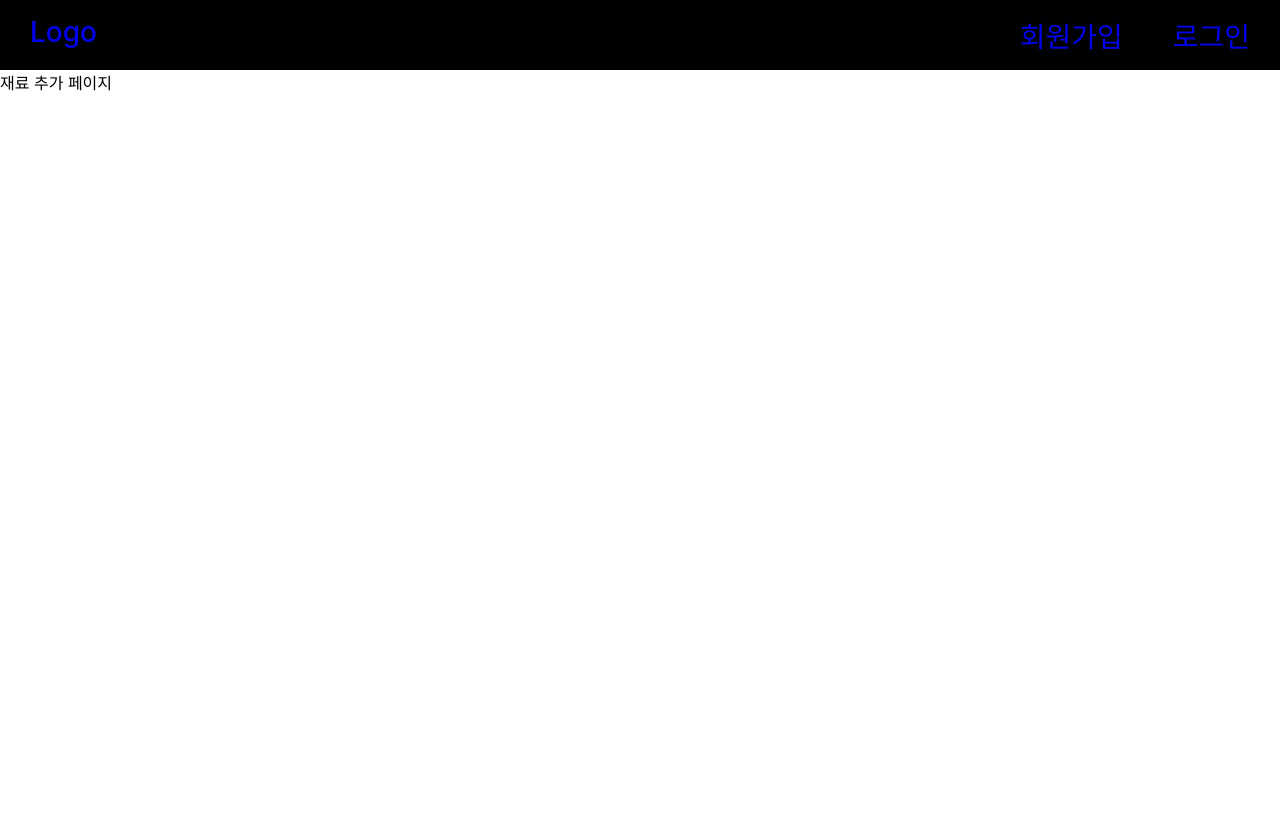
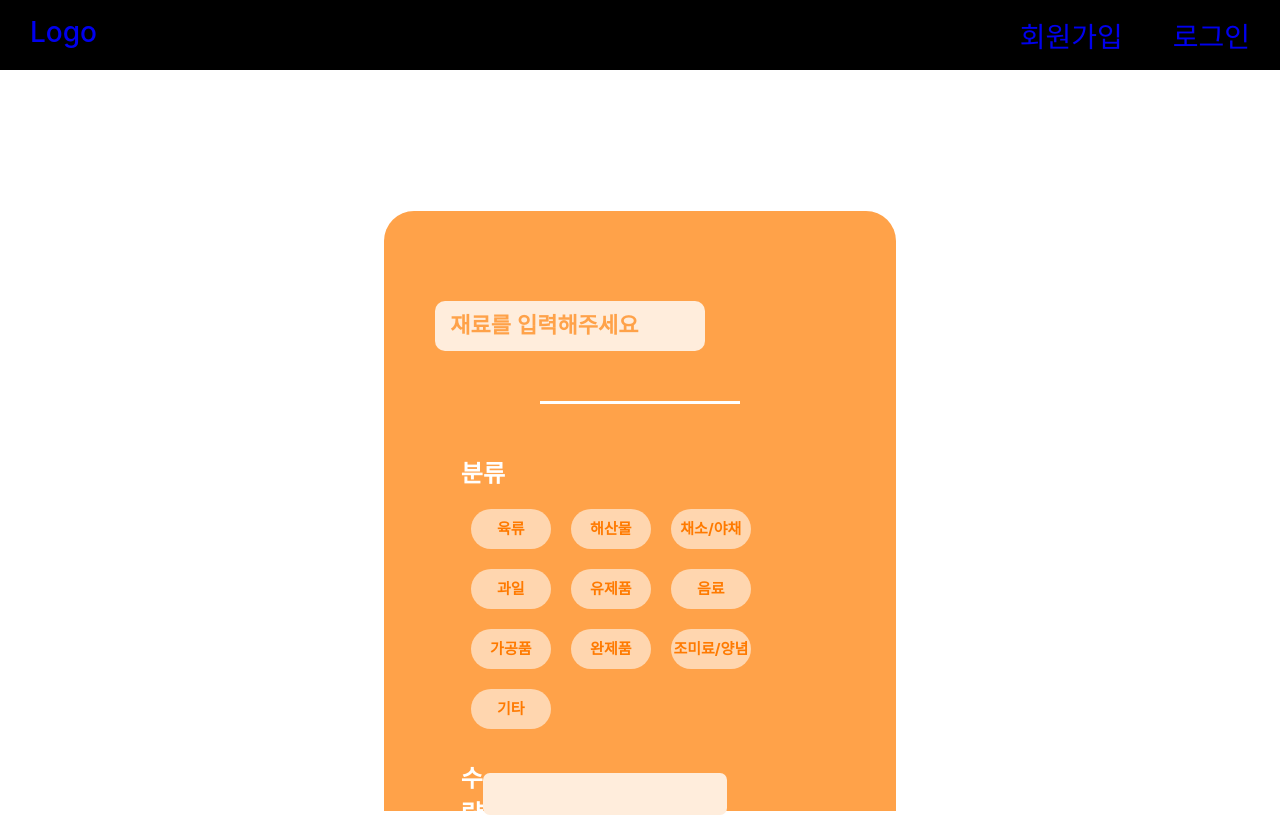
Before and after one commit to codestates-seb/seb39_main_002, a React (Create React App) app in the folder client/: page /addfood in a window 1280 px wide. Shown: the top 817 px of the page. Built offline with nearby package versions, Linux system fonts and the light colour scheme; no server answers.

Commit message:
data props, addfood

```diff
--- a/client/src/Addfood.js
+++ b/client/src/Addfood.js
@@ -1,9 +1,157 @@
 import styled from "styled-components";
+import { Link } from "react-router-dom";
 
 function Addfood() {
-  return <Main>재료 추가 페이지</Main>;
+  return (
+    <Main>
+      <div className="container">
+        <div>
+          <div className="title">
+            <input placeholder="재료를 입력해주세요" />
+            <h1> </h1>
+          </div>
+        </div>
+        <div>
+          <div className="tagText">
+            <h2>분류</h2>
+          </div>
+          <div className="tagBox">
+            <div className="tag">육류</div>
+            <div className="tag">해산물</div>
+            <div className="tag">채소/야채</div>
+            <div className="tag">과일</div>
+            <div className="tag">유제품</div>
+            <div className="tag">음료</div>
+            <div className="tag">가공품</div>
+            <div className="tag">완제품</div>
+            <div className="tag">조미료/양념</div>
+            <div className="tag">기타</div>
+          </div>
+        </div>
+        <div className="datas">
+          <div className="data">
+            <h2>수량</h2>
+            <input></input>
+          </div>
+          <div className="data">
+            <h2>유통기한</h2>
+            <input></input>
+          </div>
+          {/* <div className="data">
+            <h2>소비기한</h2>
+            <input></input>
+          </div> */}
+        </div>
+        <div className="bottomLink">
+          <Link to="/colder" className="bottomButton">
+            냉장실에 추가하기 ╋
+          </Link>
+          <Link to="/freezer" className="bottomButton">
+            냉동실에 추가하기 ╋
+          </Link>
+        </div>
+      </div>
+    </Main>
+  );
 }
 
-export const Main = styled.div``;
+export const Main = styled.div`
+  height: 92.6vh;
+  display: flex;
+  justify-content: center;
+  align-items: flex-end;
+  .container {
+    color: white;
+    display: flex;
+    flex-direction: column;
+    align-items: center;
+    height: 75vh;
+    width: 40vw;
+    background-color: #ffa249;
+    border-top-left-radius: 30px;
+    border-top-right-radius: 30px;
+  }
+  input:focus {
+    outline: none;
+  }
+  .title {
+    width: 32vw;
+    input {
+      width: 250px;
+      height: 40px;
+      margin-top: 90px;
+      border: none;
+      background-color: #ffeddc;
+      color: #ffa249;
+      border-radius: 10px;
+      padding: 5px;
+      font-size: 22px;
+      font-weight: bold;
+      padding-left: 15px;
+      margin-bottom: 20px;
+    }
+    input::placeholder {
+      color: #ffa249;
+      font-size: 22px;
+      font-weight: bold;
+    }
+    h1::after {
+      content: "";
+      display: block;
+      width: 200px;
+      border-bottom: 3px solid white;
+      margin: 30px auto;
+    }
+  }
+  .tagText {
+    width: 28vw;
+    h2 {
+      margin-bottom: 10px;
+    }
+  }
+  .tagBox {
+    width: 28vw;
+    display: flex;
+    flex-wrap: wrap;
+  }
+  .tag {
+    width: 80px;
+    height: 40px;
+    margin: 10px;
+    font-weight: bold;
+    font-size: 15px;
+    color: #ff7a00;
+    background-color: #ffd6af;
+    border-radius: 30px;
+    text-align: center;
+    line-height: 40px;
+  }
+  .datas {
+    justify-content: center;
+    width: 28vw;
+    /* display: flex;
+    flex-direction: column; */
+  }
+  .data {
+    display: flex;
+    align-items: center;
+    justify-content: space-between;
+    input {
+      height: 40px;
+      width: 240px;
+      border-radius: 7px;
+      border: none;
+      margin-right: 100px;
+      background-color: #ffeddc;
+      color: #ffa249;
+      font-size: 20px;
+      font-weight: bold;
+    }
+  }
+  .bottomLink {
+    a {
+    }
+  }
+`;
 
 export default Addfood;
--- a/client/src/Colder.js
+++ b/client/src/Colder.js
@@ -3,17 +3,20 @@ import { useEffect, useState } from "react";
 import styled from "styled-components";
 import { Link } from "react-router-dom";
 
-function Colder() {
-  const [data, setData] = useState(null);
-  useEffect(() => {
-    axios({
-      method: "get",
-      url: "http://localhost:3001/data",
-    }).then(function (response) {
-      setData(response.data);
-      console.log(response.data);
-    });
-  }, []);
+function Colder({ data, setData }) {
+  // const [data, setData] = useState(null);
+  // useEffect(() => {
+  //   axios({
+  //     method: "get",
+  //     url: "http://localhost:3001/data",
+  //   }).then(function (response) {
+  //     setData(response.data);
+  //     console.log(response.data);
+  //   });
+  // }, []);
+  // useEffect(() => {
+  //   setData(dataProps);
+  // });
   function deleteList(e, place) {
     setData({
       freezer: data["freezer"],
@@ -21,6 +24,7 @@ function Colder() {
       colderLast: data["colderLast"],
       freezerLast: data["freezerLast"],
     });
+    //이후 서버에 delete 한 객체를 PUT으로 올리기(json한정)
   }
   return (
     <Main>
@@ -32,7 +36,7 @@ function Colder() {
               <div className="lists">
                 {data.colder.map((el) => (
                   <div key={el.id} className="list">
-                    <div>{el.name}</div>
+                    <Link to={`/fooddetail/${el.id}/colder`}>{el.name}</Link>
                     <button
                       onClick={() => {
                         deleteList(el.id, "colder");
@@ -66,6 +70,22 @@ export const Main = styled.div`
     margin: 0;
     padding: 30px 0 0 30px;
   }
+  span {
+    color: #c1c1c1;
+  }
+  a {
+    text-decoration: none;
+  }
+  a:visited {
+    color: #c1c1c1;
+  }
+  .bottomButton {
+    color: #ff881b;
+    background-color: white;
+    a:visited {
+      color: #ff881b;
+    }
+  }
   .listsBox {
     display: flex;
     justify-content: center;
@@ -97,22 +117,8 @@ export const Main = styled.div`
       border: white 1px solid;
       border-radius: 50%;
     }
-  }
-
-  span {
-    color: #c1c1c1;
-  }
-  a {
-    text-decoration: none;
-  }
-  a:visited {
-    color: #c1c1c1;
-  }
-  .bottomButton {
-    color: #ff881b;
-    background-color: white;
-    a:visited {
-      color: #ff881b;
+    a {
+      color: white;
     }
   }
 `;
--- a/client/src/Fooddetail.js
+++ b/client/src/Fooddetail.js
@@ -1,7 +1,12 @@
 import styled from "styled-components";
-
-function Fooddetail() {
-  return <Main>재료조회</Main>;
+import { Link, useParams } from "react-router-dom";
+function Fooddetail({ place }) {
+  const { id } = useParams();
+  return (
+    <Main>
+      재료조회 id = {id} , place = {place}
+    </Main>
+  );
 }
 
 export const Main = styled.div``;
--- a/client/src/Freezer.js
+++ b/client/src/Freezer.js
@@ -3,16 +3,19 @@ import { useEffect, useState } from "react";
 import styled from "styled-components";
 import { Link } from "react-router-dom";
 
-function Freezer() {
-  const [data, setData] = useState(null);
-  useEffect(() => {
-    axios({
-      method: "get",
-      url: "http://localhost:3001/data",
-    }).then(function (response) {
-      setData(response.data);
-    });
-  }, []);
+function Freezer({ data, setData }) {
+  // const [data, setData] = useState(null);
+  // useEffect(() => {
+  //   axios({
+  //     method: "get",
+  //     url: "http://localhost:3001/data",
+  //   }).then(function (response) {
+  //     setData(response.data);
+  //   });
+  // }, []);
+  // useEffect(() => {
+  //   setData(dataProps);
+  // });
   function deleteList(e, place) {
     setData({
       freezer: data[place].filter((el) => el.id !== e),
@@ -20,6 +23,7 @@ function Freezer() {
       colderLast: data["colderLast"],
       freezerLast: data["freezerLast"],
     });
+    //이후 서버에 delete 한 객체를 PUT으로 올리기(json한정)
   }
   return (
     <Main>
@@ -31,7 +35,7 @@ function Freezer() {
               <div className="lists">
                 {data.freezer.map((el) => (
                   <div key={el.id} className="list">
-                    <div>{el.name}</div>
+                    <Link to={`/fooddetail/${el.id}/freezer`}>{el.name}</Link>
                     <button
                       onClick={() => {
                         deleteList(el.id, "freezer");
@@ -65,6 +69,22 @@ export const Main = styled.div`
     margin: 0;
     padding: 30px 0 0 30px;
   }
+  span {
+    color: #c1c1c1;
+  }
+  a {
+    text-decoration: none;
+  }
+  a:visited {
+    color: #c1c1c1;
+  }
+  .bottomButton {
+    color: #ff881b;
+    background-color: white;
+    a:visited {
+      color: #ff881b;
+    }
+  }
   .listsBox {
     display: flex;
     justify-content: center;
@@ -96,22 +116,8 @@ export const Main = styled.div`
       border: white 1px solid;
       border-radius: 50%;
     }
-  }
-
-  span {
-    color: #c1c1c1;
-  }
-  a {
-    text-decoration: none;
-  }
-  a:visited {
-    color: #c1c1c1;
-  }
-  .bottomButton {
-    color: #ff881b;
-    background-color: white;
-    a:visited {
-      color: #ff881b;
+    a {
+      color: white;
     }
   }
 `;
--- a/client/src/Refrigerator.js
+++ b/client/src/Refrigerator.js
@@ -3,16 +3,19 @@ import { useEffect, useState } from "react";
 import { Link } from "react-router-dom";
 import styled from "styled-components";
 
-function Refrigerator() {
-  const [data, setData] = useState(null);
-  useEffect(() => {
-    axios({
-      method: "get",
-      url: "http://localhost:3001/data",
-    }).then(function (response) {
-      setData(response.data);
-    });
-  }, []);
+function Refrigerator({ data, setData }) {
+  // const [data, setData] = useState(dataProps);
+  // useEffect(() => {
+  //   axios({
+  //     method: "get",
+  //     url: "http://localhost:3001/data",
+  //   }).then(function (response) {
+  //     setData(response.data);
+  //   });
+  // }, []);
+  // useEffect(() => {
+  //   setData(dataProps);
+  // });
   function deleteList(e, place) {
     if (place === "colder") {
       setData({
@@ -29,10 +32,10 @@ function Refrigerator() {
         freezerLast: data["freezerLast"],
       });
     }
+    //이후 서버에 delete 한 객체를 PUT으로 올리기(json한정)
   }
   return (
     <Main>
-      {data !== null ? (
       <div className="container">
         <div className="top">
           <div>
@@ -43,10 +46,11 @@ function Refrigerator() {
             <Link to="/freezer">따로 관리하기→</Link>
           </div>
           <div className="listsBox">
+            {data !== null ? (
               <div className="lists">
                 {data.freezer.map((el) => (
                   <div key={el.id} className="list">
-                    <div>{el.name}</div>
+                    <Link to={`/fooddetail/${el.id}/freezer`}>{el.name}</Link>
                     <button
                       onClick={() => {
                         deleteList(el.id, "freezer");
@@ -57,6 +61,9 @@ function Refrigerator() {
                   </div>
                 ))}
               </div>
+            ) : (
+              ""
+            )}
           </div>
         </div>
         <div className="bottom">
@@ -65,10 +72,11 @@ function Refrigerator() {
             <Link to="/colder">따로 관리하기→</Link>
           </div>
           <div className="listsBox">
+            {data !== null ? (
               <div className="lists">
                 {data.colder.map((el) => (
                   <div key={el.id} className="list">
-                    <div>{el.name}</div>
+                    <Link to={`/fooddetail/${el.id}/colder`}>{el.name}</Link>
                     <button
                       onClick={() => {
                         deleteList(el.id, "colder");
@@ -79,6 +87,9 @@ function Refrigerator() {
                   </div>
                 ))}
               </div>
+            ) : (
+              ""
+            )}
           </div>
           <div>
             <Link to="/recommendation" className="bottomButton">
@@ -90,9 +101,6 @@ function Refrigerator() {
           </div>
         </div>
       </div>
-      ) : (
-        ""
-      )}
     </Main>
   );
 }
@@ -111,6 +119,30 @@ export const Main = styled.div`
   .bottom {
     height: 46.3vh;
     background-color: #4d4a4a;
+  }
+
+  .texts {
+    padding: 30px 0 30px 0;
+  }
+  span {
+    color: #c1c1c1;
+    font-size: 20px;
+    font-weight: bold;
+    margin-left: 50px;
+  }
+  a {
+    margin-left: 10px;
+    text-decoration: none;
+  }
+  a:visited {
+    color: #c1c1c1;
+  }
+  .bottomButton {
+    color: #ff881b;
+    background-color: white;
+    a:visited {
+      color: #ff881b;
+    }
   }
   .listsBox {
     display: flex;
@@ -143,29 +175,8 @@ export const Main = styled.div`
       border: white 1px solid;
       border-radius: 50%;
     }
-  }
-
-  .texts {
-    padding: 30px 0 30px 0;
-  }
-  span {
-    color: #c1c1c1;
-    font-size: 20px;
-    font-weight: bold;
-    margin-left: 50px;
-  }
     a {
-    margin-left: 10px;
-    text-decoration: none;
-  }
-  a:visited {
-    color: #c1c1c1;
-  }
-  .bottomButton {
-    color: #ff881b;
-    background-color: white;
-    a:visited {
-      color: #ff881b;
+      color: white;
     }
   }
 `;
```
Also changed, not shown: client/src/App.js (+31 -5 lines). Lines whose indentation alone changed are shown as unchanged.
